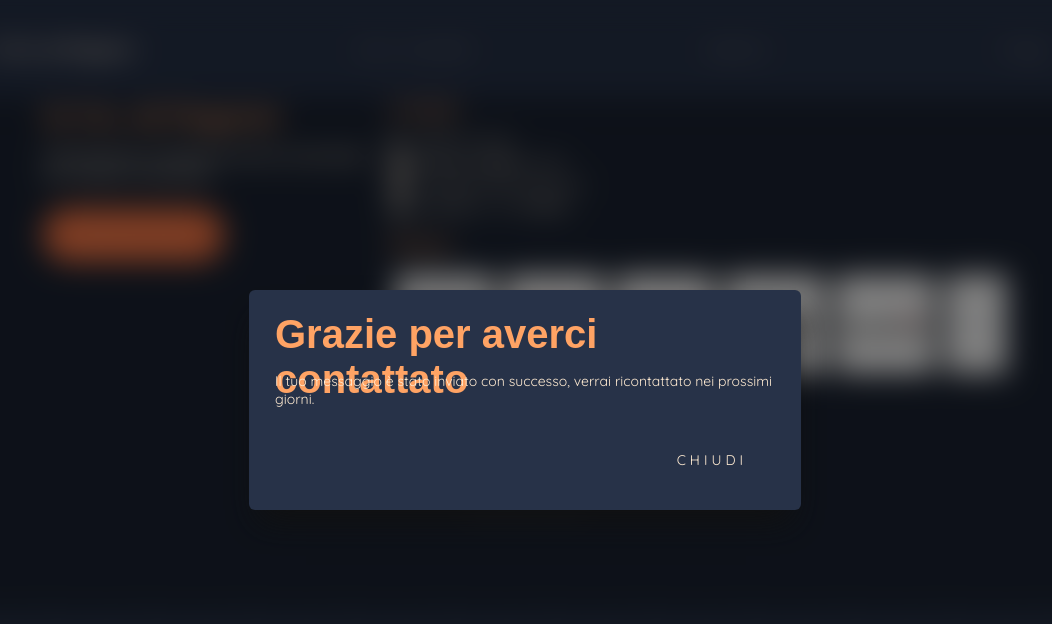
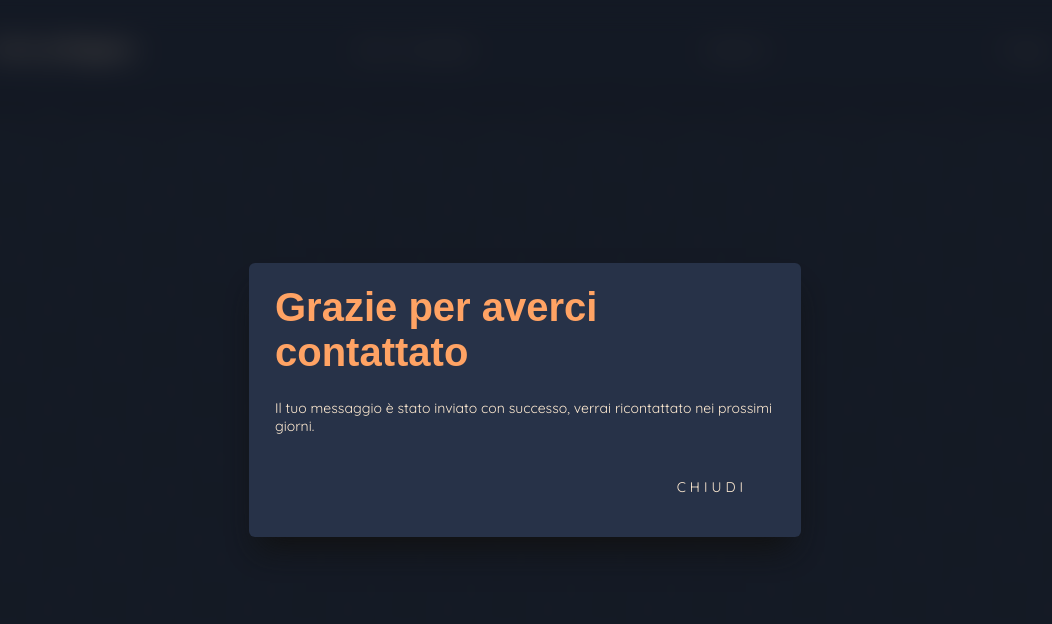
Before and after one commit to NicoloCavalli95horses/pego-website, a Vue app: page /thanks in a window 1280 px wide. Shown: the top 624 px of the page, without its empty margins (115-1167 px from the left). Built offline with nearby package versions, Linux system fonts and the light colour scheme; a web font is replaced by a local one.

Commit message:
minor css fix

```diff
--- a/src/components/ContactModal.vue
+++ b/src/components/ContactModal.vue
@@ -1,4 +1,5 @@
 <template>
+  <div class="w-100 h-100" />
   <Modal
     title="Contattaci"
     :width="device != 'mobile' ? 80 : undefined"
--- a/src/components/Modal.vue
+++ b/src/components/Modal.vue
@@ -112,8 +112,6 @@ $gap: 2.2rem;
     align-items: center;
     header {
       width: 100%;
-      min-height: $header-h;
-      height: $header-h;
     }
     .content {
       width: 100%;
@@ -141,6 +139,9 @@ $gap: 2.2rem;
       left: 0;
       transform: none;
       box-sizing: border-box;
+      footer {
+        margin-top: 1.2rem;
+      }
     }
   }
 }
--- a/src/views/404.vue
+++ b/src/views/404.vue
@@ -1,7 +1,7 @@
 <template>
   <div class="wrapper">
-    <h3 class="bottom-12">404 not found</h3>
-    <p class="bottom-24">Questa pagina non esiste o non è al momento raggiungibile.</p>
+    <h3 class="bottom-12 c-text">404 not found</h3>
+    <p class="bottom-24 c-text">Questa pagina non esiste o non è al momento raggiungibile.</p>
     <div class="flex-center">
       <Btn text="homepage" :def="true" @click="$router.push('/')" />
     </div>
@@ -24,7 +24,6 @@ import Btn from "../components/Btn.vue";
   height: 100vh;
   h3 {
     text-transform: uppercase;
-    text-align: center;
   }
 }
 </style>
--- a/src/views/Thanks.vue
+++ b/src/views/Thanks.vue
@@ -1,4 +1,5 @@
 <template>
+  <div class="w-100 h-100" />
   <Modal
     title="Grazie per averci contattato"
     :width="device != 'mobile' ? 50 : undefined"
```
